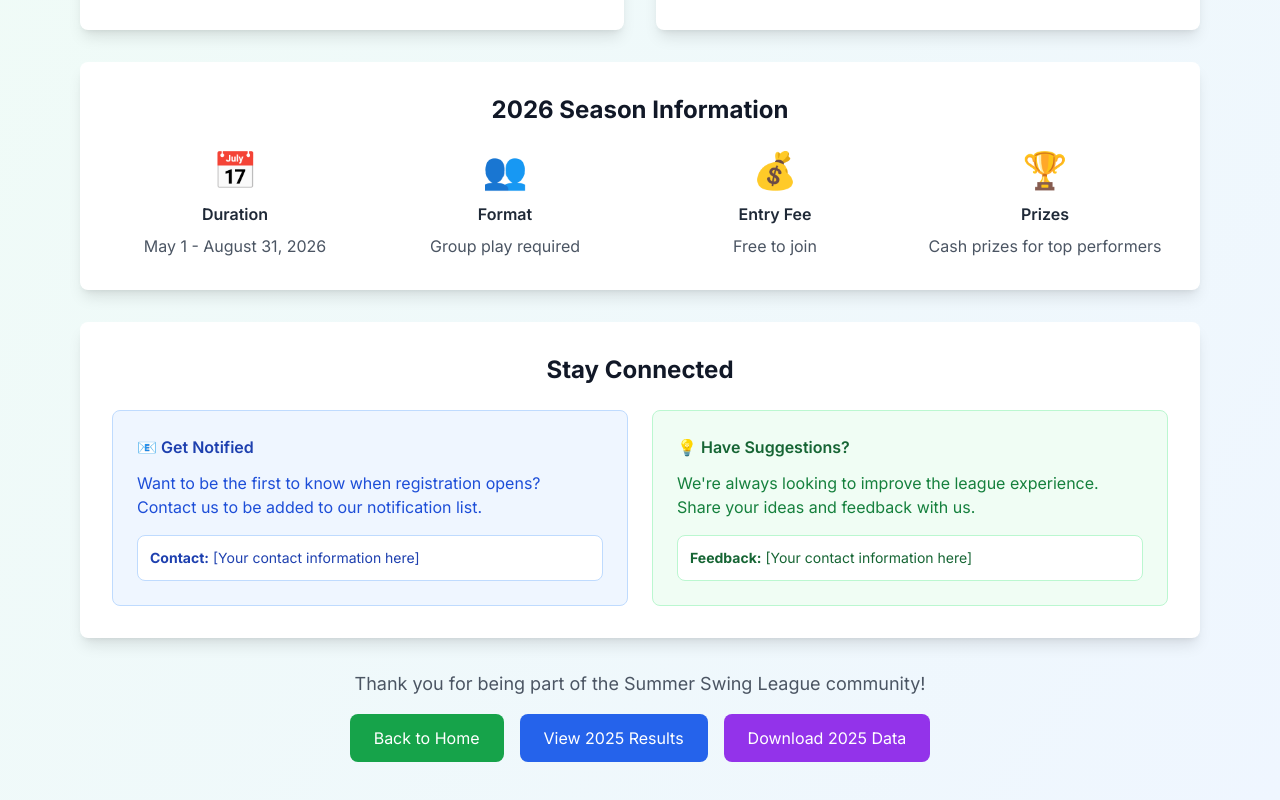
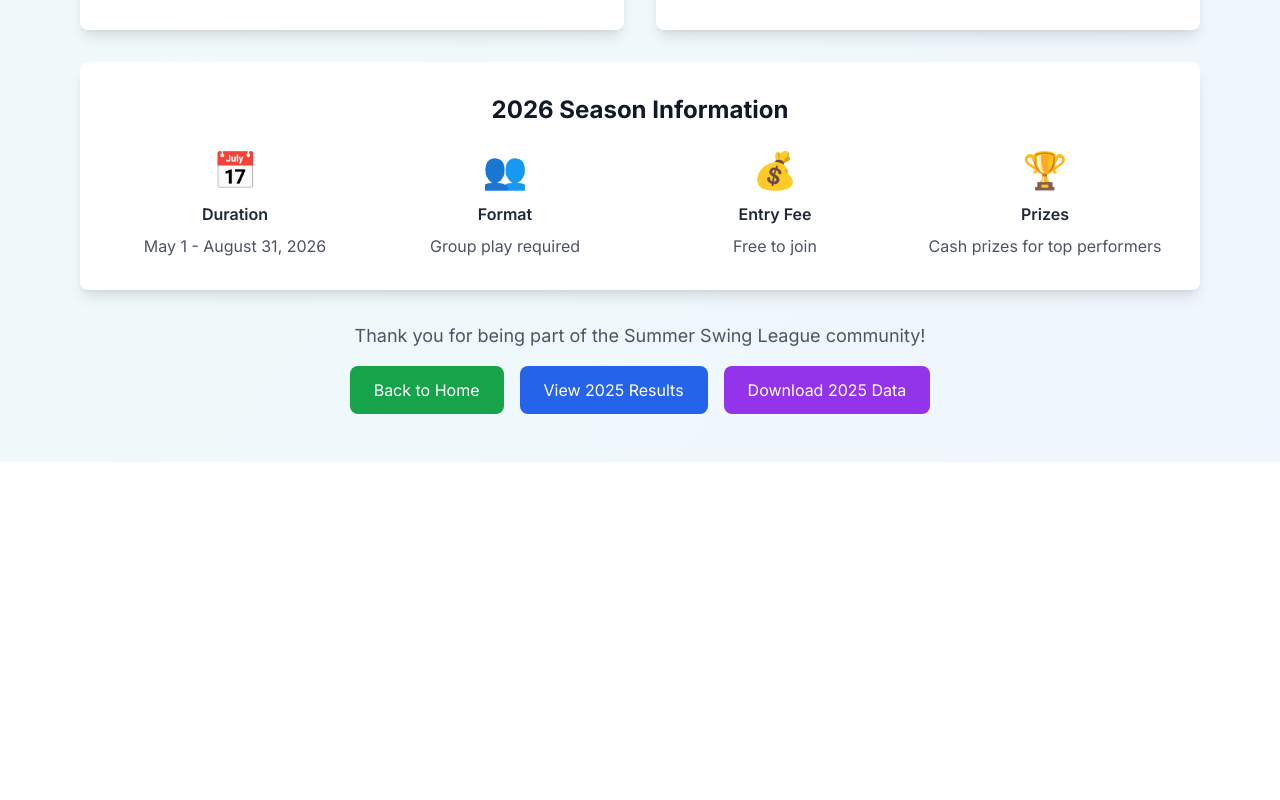
Before and after one commit to matthewmcalear/Summer-Swing-League, a Next.js app: page /season-2026 in a window 1280 px wide. Shown: the part 1170-1970 px from the top of the page. After the commit the page ends 1632 px from the top, so only its background shows below. Built offline with nearby package versions, Linux system fonts and the light colour scheme.

Commit message:
Remove Stay Connected section from 2026 season page
- Remove notification signup and feedback contact sections
- Clean up page layout by removing unnecessary contact information
- Streamline 2026 season page content

```diff
--- a/app/season-2026/page.tsx
+++ b/app/season-2026/page.tsx
@@ -132,36 +132,7 @@ export default function Season2026() {
           </div>
         </div>
 
-        {/* Stay Connected */}
-        <div className="bg-white rounded-lg shadow-lg p-8 mb-8">
-          <h2 className="text-2xl font-bold text-gray-900 mb-6 text-center">Stay Connected</h2>
 
-          <div className="grid grid-cols-1 md:grid-cols-2 gap-6">
-            <div className="bg-blue-50 border border-blue-200 rounded-lg p-6">
-              <h3 className="font-semibold text-blue-800 mb-3">📧 Get Notified</h3>
-              <p className="text-blue-700 mb-4">
-                Want to be the first to know when registration opens? Contact us to be added to our notification list.
-              </p>
-              <div className="bg-white border border-blue-200 rounded-lg p-3">
-                <p className="text-sm text-blue-800">
-                  <strong>Contact:</strong> [Your contact information here]
-                </p>
-              </div>
-            </div>
-
-            <div className="bg-green-50 border border-green-200 rounded-lg p-6">
-              <h3 className="font-semibold text-green-800 mb-3">💡 Have Suggestions?</h3>
-              <p className="text-green-700 mb-4">
-                We're always looking to improve the league experience. Share your ideas and feedback with us.
-              </p>
-              <div className="bg-white border border-green-200 rounded-lg p-3">
-                <p className="text-sm text-green-800">
-                  <strong>Feedback:</strong> [Your contact information here]
-                </p>
-              </div>
-            </div>
-          </div>
-        </div>
 
         {/* Footer */}
         <div className="text-center">
```
